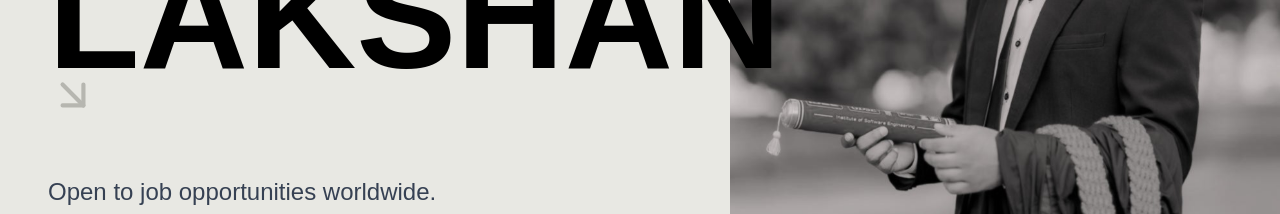
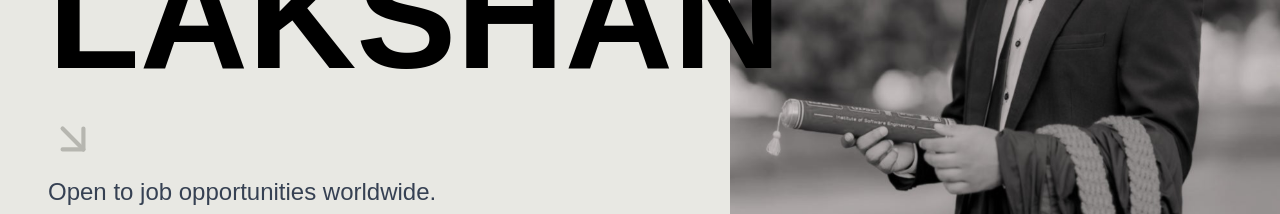
Before and after one commit to vidushalakshan/Modern-Portfolio, a Next.js app: page / in a window 1280 px wide. Shown: the part 368-582 px from the top of the page. Built offline with nearby package versions, Linux system fonts and the light colour scheme.

Commit message:
updated arrow in home section

```diff
--- a/src/components/pages/Home/page.jsx
+++ b/src/components/pages/Home/page.jsx
@@ -25,7 +25,7 @@ const Page = () => {
           initial={{ opacity: 0, y: 40 }}
           animate={{ opacity: 1, y: 0 }}
           transition={{ duration: 1, ease: "easeOut" }}
-          className=" max-sm:text-6xl max-sm:pt-0 md:text-7xl lg:text-8xl xl:text-[150px] mt-5 font-bold leading-tight text-black lg:pt-13 max-sm:text-center"
+          className=" max-sm:text-6xl max-sm:pt-0 md:text-7xl max-md:text-8xl lg:text-8xl xl:text-[150px] mt-5 font-bold leading-tight text-black lg:pt-13 max-sm:text-center"
         >
           VIDUSHA <br className="sm:hidden lg:block" /> <span className="relative bottom-8 max-sm:top-[1px] md:top-[1px]">LAKSHAN</span>
         </motion.h1>
@@ -36,7 +36,7 @@ const Page = () => {
           animate={{ opacity: 1, rotate: 0 }}
           transition={{ delay: 0.5, duration: 0.8, ease: "easeOut" }}
         >
-          <LuArrowDownRight size={50} className="text-[#b6b6b0] relative bottom-10 max-sm:hidden md:hidden lg:block" />
+          <LuArrowDownRight size={50} className="text-[#b6b6b0] relative lg:top-1 max-sm:hidden md:hidden lg:block" />
         </motion.div>
 
         {/* Subtitle */}
@@ -44,7 +44,7 @@ const Page = () => {
           initial={{ opacity: 0, y: 30 }}
           animate={{ opacity: 1, y: 0 }}
           transition={{ delay: 0.8, duration: 1 }}
-          className="text-base sm:text-lg md:text-[18px] lg:text-2xl text-gray-700 max-w-lg sm:max-w-1/3 max-sm:text-center relative max-sm:mt-10 md:mt-10 bottom-6"
+          className="text-base sm:text-lg md:text-[18px]  lg:text-2xl text-gray-700 max-w-lg max-md:w-2/3 sm:max-w-1/3 max-sm:text-center relative max-sm:mt-10 md:mt-10 bottom-6"
         >
           Open to job opportunities worldwide. Passionate about building
           polished, intuitive, and thoughtful digital experiences that leave a
```
